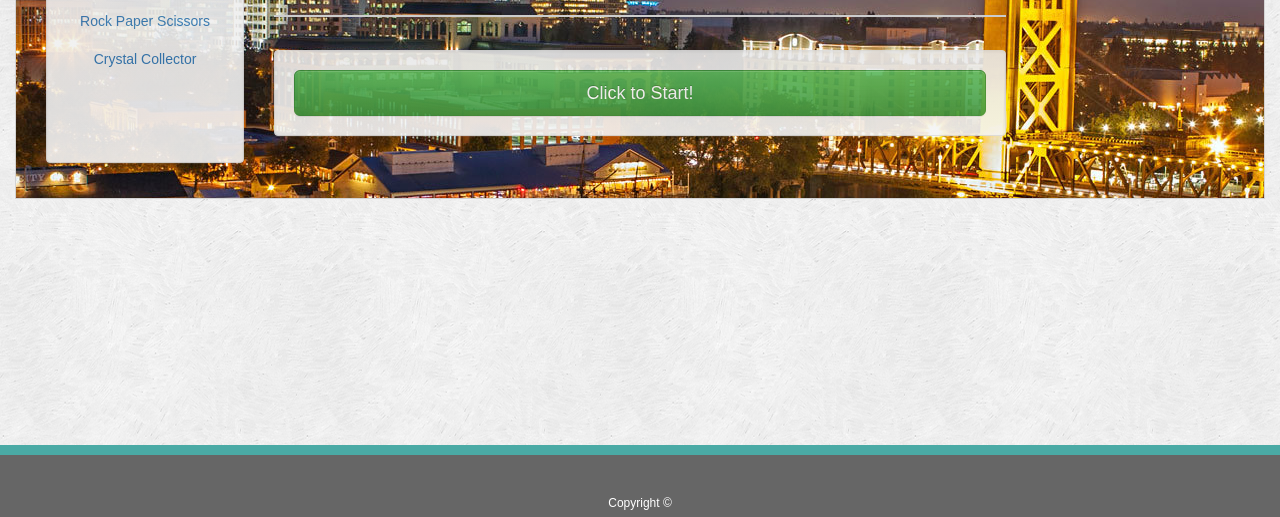
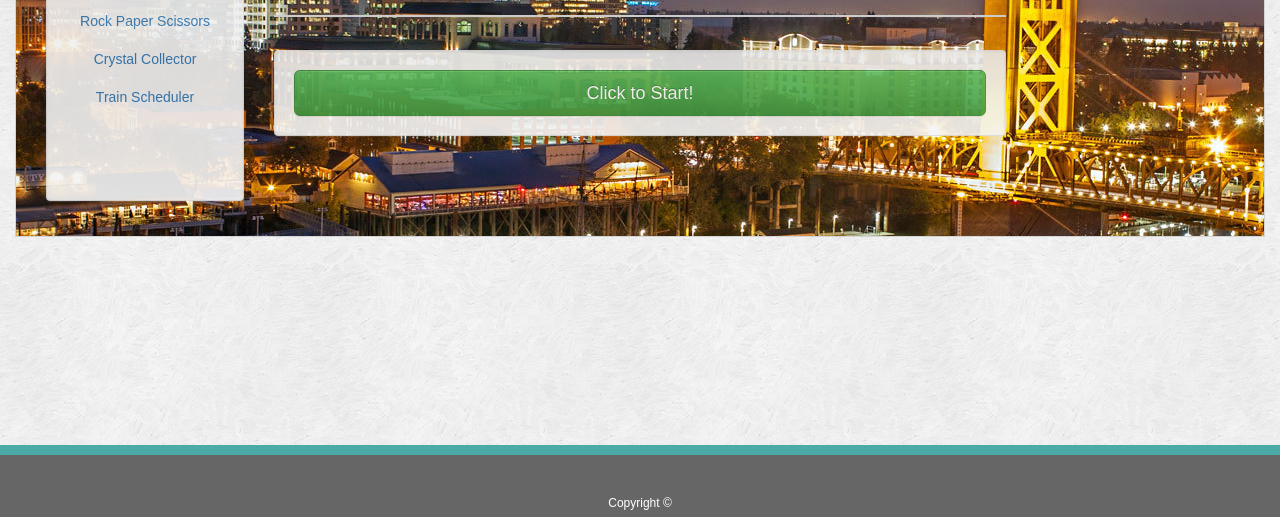
Before and after one commit to apleek3/apleek3.github.io, a plain HTML site: page TriviaGame/index.html in a window 1280 px wide. Shown: the part 283-800 px from the top of the page. Drawn offline with nearby package versions, Linux system fonts and the light colour scheme.

Commit message:
pages linked to Train Scheduler

```diff
--- a/TriviaGame/index.html
+++ b/TriviaGame/index.html
@@ -70,6 +70,10 @@
                 <p>
                     <a href="../unit-4-game/index.html">Crystal Collector</a>
                 </p>
+                <p>
+                    <a href="../TrainScheduler/index.html">Train Scheduler</a>
+                </p>
+
 
                 <br>
                 <br>
```
Also changed, not shown: GifTastic/index.html (+3 -0 lines), WordGuessGame/index.html (+4 -0 lines), portfolio.html (+5 -5 lines), unit-4-game/index.html (+4 -0 lines).
